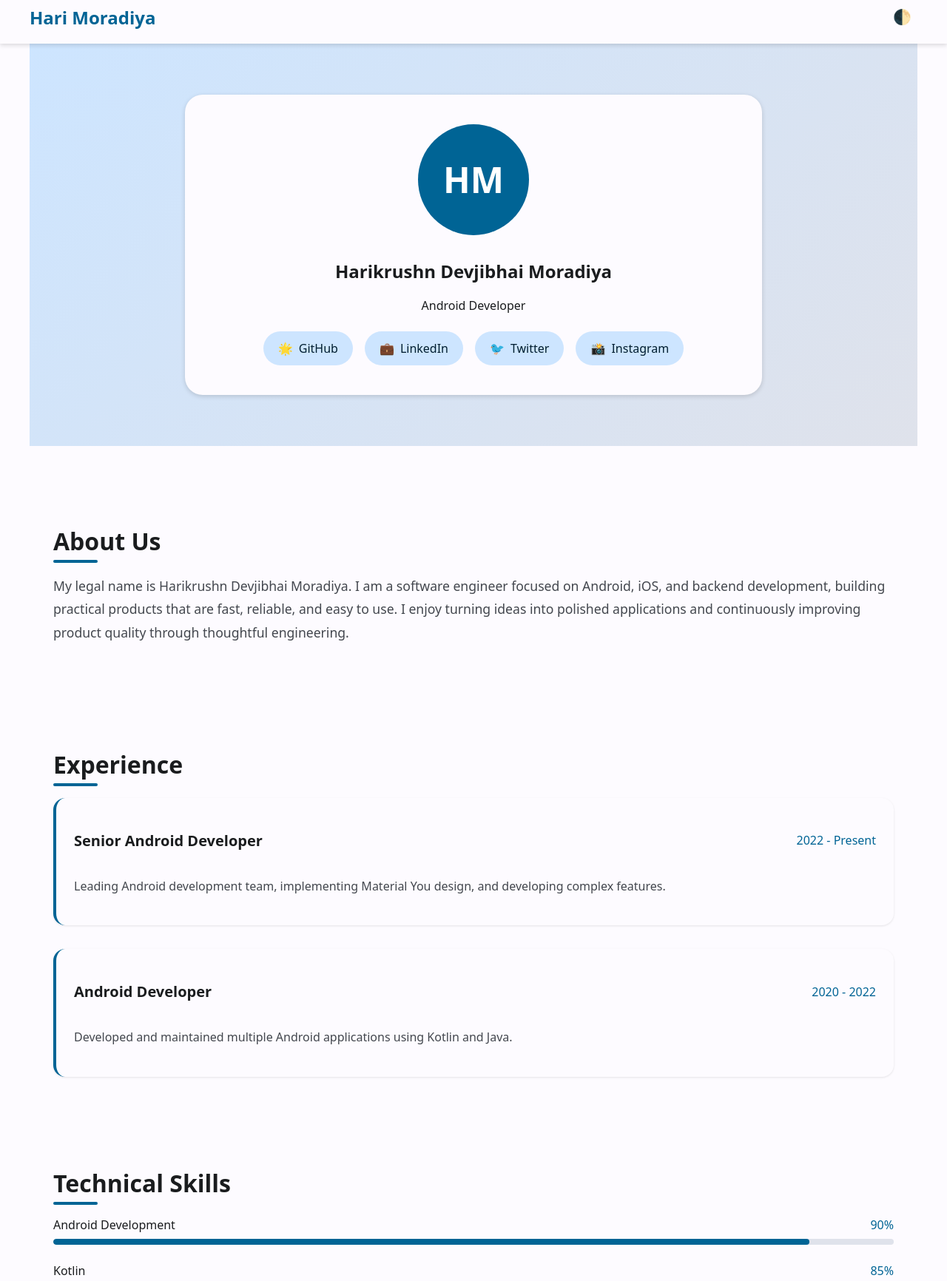
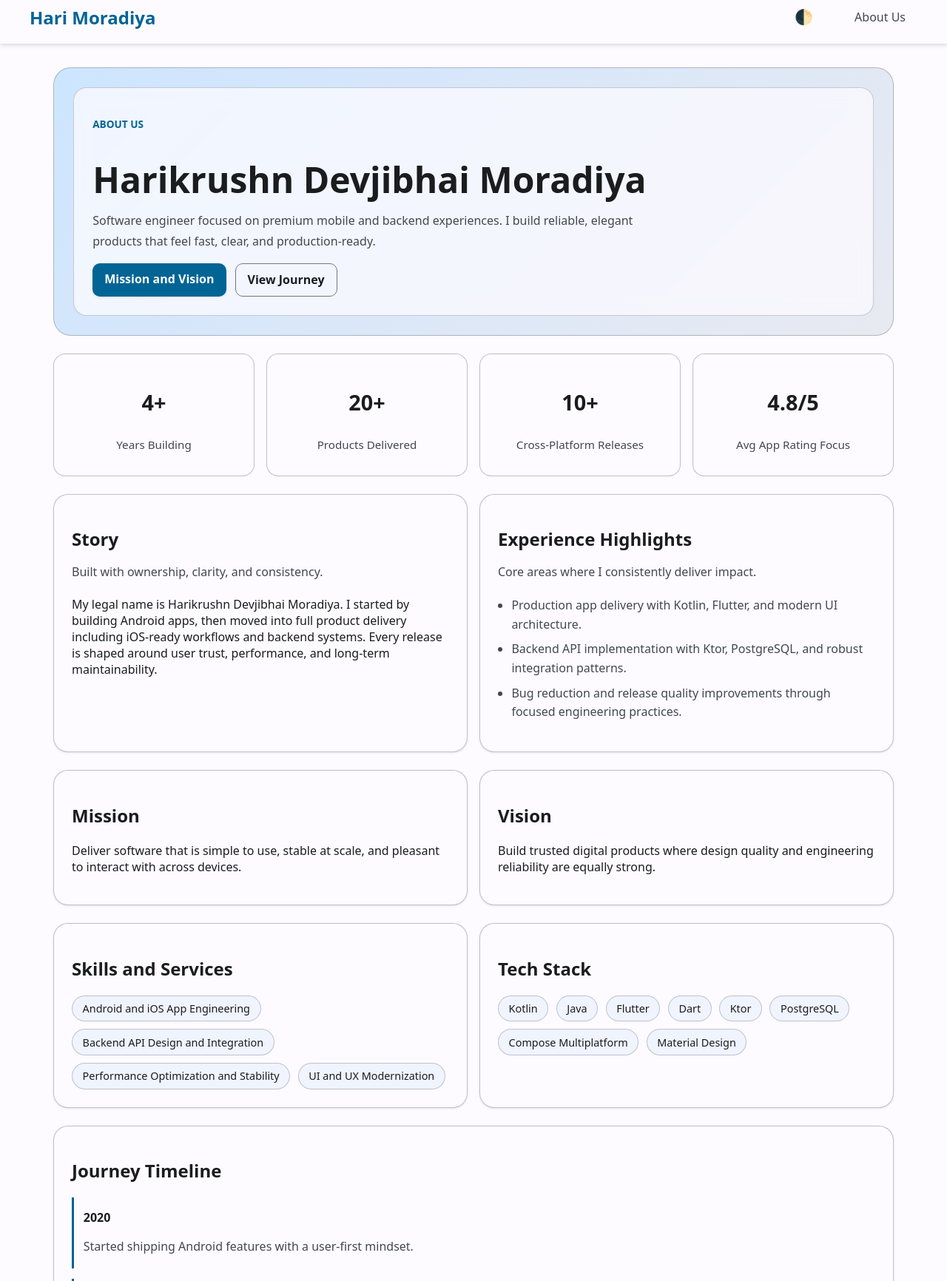
Before and after one commit to harimoradiya/harimoradiya.github.io, an Astro site: page /about in a window 1280 px wide. Shown: the part 13-1745 px from the top of the page at 74% size. Built offline with nearby package versions, Linux system fonts and the light colour scheme; Astro itself is replaced by a stand-in of ours.

Commit message:
Add premium About Us landing page and header nav link

```diff
--- /dev/null
+++ b/src/components/about/SectionCard.astro
@@ -0,0 +1,51 @@
+---
+interface Props {
+  title: string;
+  subtitle?: string;
+}
+
+const { title, subtitle } = Astro.props;
+---
+
+<section class="section-card">
+  <div class="section-head">
+    <h2>{title}</h2>
+    {subtitle && <p>{subtitle}</p>}
+  </div>
+  <div class="section-body">
+    <slot />
+  </div>
+</section>
+
+<style>
+  .section-card {
+    background: color-mix(in srgb, var(--surface) 72%, transparent);
+    border: 1px solid color-mix(in srgb, var(--outline) 45%, transparent);
+    border-radius: 20px;
+    padding: 1.5rem;
+    backdrop-filter: blur(12px);
+    box-shadow: var(--elevation-1);
+    transition: transform 0.25s ease, box-shadow 0.25s ease, border-color 0.25s ease;
+  }
+
+  .section-card:hover {
+    transform: translateY(-4px);
+    box-shadow: var(--elevation-2);
+    border-color: color-mix(in srgb, var(--primary) 35%, var(--outline));
+  }
+
+  .section-head h2 {
+    font-size: 1.5rem;
+    margin-bottom: 0.4rem;
+    color: var(--on-surface);
+  }
+
+  .section-head p {
+    color: var(--on-surface-variant);
+    line-height: 1.55;
+  }
+
+  .section-body {
+    margin-top: 1.25rem;
+  }
+</style>
--- a/src/layouts/Layout.astro
+++ b/src/layouts/Layout.astro
@@ -249,6 +249,7 @@
               🌓
             </button>
           </li>
+          <li><a href="/about" class="nav-link">About Us</a></li>
         </ul>
       </nav>
     </header>
--- a/src/pages/about.astro
+++ b/src/pages/about.astro
@@ -1,294 +1,366 @@
 ---
-// src/pages/about.astro
 import Layout from '../layouts/Layout.astro';
+import SectionCard from '../components/about/SectionCard.astro';
 
-const socialLinks = [
-    { name: 'GitHub', icon: '🌟', url: 'https://github.com/harimoradiya' },
-    { name: 'LinkedIn', icon: '💼', url: 'https://linkedin.com/in/harimoradiya' },
-    { name: 'Twitter', icon: '🐦', url: 'https://twitter.com/harimoradiya' },
-    { name: 'Instagram', icon: '📸', url: 'https://instagram.com/harimoradiya' }
+const highlights = [
+  { label: 'Years Building', value: '4+' },
+  { label: 'Products Delivered', value: '20+' },
+  { label: 'Cross-Platform Releases', value: '10+' },
+  { label: 'Avg App Rating Focus', value: '4.8/5' },
 ];
 
-const experiences = [
-    {
-        title: "Senior Android Developer",
-        company: "",
-        period: "2022 - Present",
-        description: "Leading Android development team, implementing Material You design, and developing complex features."
-    },
-    {
-        title: "Android Developer",
-        company: "",
-        period: "2020 - 2022",
-        description: "Developed and maintained multiple Android applications using Kotlin and Java."
-    }
+const services = [
+  'Android and iOS App Engineering',
+  'Backend API Design and Integration',
+  'Performance Optimization and Stability',
+  'UI and UX Modernization',
 ];
 
-const skills = [
-    { name: "Android Development", level: 90 },
-    { name: "Kotlin", level: 85 },
-    { name: "Java", level: 80 },
-    { name: "Material Design", level: 88 },
-    { name: "Flutter", level: 75 },
+const techStack = [
+  'Kotlin',
+  'Java',
+  'Flutter',
+  'Dart',
+  'Ktor',
+  'PostgreSQL',
+  'Compose Multiplatform',
+  'Material Design',
+];
+
+const journey = [
+  { year: '2020', detail: 'Started shipping Android features with a user-first mindset.' },
+  { year: '2022', detail: 'Joined product engineering at Vasuka and delivered production apps.' },
+  { year: '2024', detail: 'Expanded into backend APIs, architecture, and reliability-led workflows.' },
+  { year: '2026', detail: 'Building polished cross-platform products with faster release cycles.' },
+];
+
+const projects = [
+  { name: 'Android TV Remote', impact: 'iOS remote experience with smooth media and D-pad workflows.' },
+  { name: 'WiFi Mouse Remote', impact: 'Connected mobile and desktop control with low-latency input.' },
+  { name: 'RMS API', impact: 'Scalable restaurant backend APIs with Kotlin and PostgreSQL.' },
 ];
 ---
 
 <Layout>
-    <div class="about-container">
-        <!-- Hero Section -->
-        <section class="hero-section">
-            <div class="profile-card animate-up">
-                <div class="profile-image">HM</div>
-                <h1 class="animate-up">Harikrushn Devjibhai Moradiya</h1>
-                <p class="title animate-up-delay-1">Android Developer</p>
-                <div class="social-links animate-up-delay-2">
-                    {socialLinks.map(link => (
-                        <a href={link.url} target="_blank" rel="noopener noreferrer" class="social-link">
-                            <span class="icon">{link.icon}</span>
-                            <span class="name">{link.name}</span>
-                        </a>
-                    ))}
+  <div class="about-page">
+    <section class="hero">
+      <div class="hero-panel">
+        <p class="eyebrow">About Us</p>
+        <h1>Harikrushn Devjibhai Moradiya</h1>
+        <p class="lead">
+          Software engineer focused on premium mobile and backend experiences. I build reliable, elegant products that feel fast, clear, and production-ready.
+        </p>
+        <div class="hero-actions">
+          <a href="#mission" class="btn-primary">Mission and Vision</a>
+          <a href="#journey" class="btn-secondary">View Journey</a>
         </div>
       </div>
     </section>
 
-        <!-- About Me Section -->
-        <section class="content-section animate-fade-in">
-            <h2 class="section-title">About Us</h2>
-            <p class="about-text">
-                My legal name is Harikrushn Devjibhai Moradiya. I am a software engineer focused on Android, iOS, and backend development,
-                building practical products that are fast, reliable, and easy to use. I enjoy turning ideas into polished applications
-                and continuously improving product quality through thoughtful engineering.
-            </p>
+    <section class="grid stats-grid" aria-label="Achievements">
+      {highlights.map((item) => (
+        <article class="stat-card">
+          <p class="stat-value">{item.value}</p>
+          <p class="stat-label">{item.label}</p>
+        </article>
+      ))}
     </section>
 
-        <!-- Experience Section -->
-        <section class="content-section animate-fade-in">
-            <h2 class="section-title">Experience</h2>
-            <div class="experience-timeline">
-                {experiences.map((exp, index) => (
-                    <div class="experience-card animate-up" style={`--delay: ${index * 0.2}s`}>
-                        <div class="experience-header">
-                            <h3 class="experience-title">{exp.title}</h3>
-                            <span class="experience-period">{exp.period}</span>
+    <section class="grid two-col">
+      <SectionCard title="Story" subtitle="Built with ownership, clarity, and consistency.">
+        <p>
+          My legal name is Harikrushn Devjibhai Moradiya. I started by building Android apps, then moved into full product delivery including iOS-ready workflows and backend systems. Every release is shaped around user trust, performance, and long-term maintainability.
+        </p>
+      </SectionCard>
+      <SectionCard title="Experience Highlights" subtitle="Core areas where I consistently deliver impact.">
+        <ul class="clean-list">
+          <li>Production app delivery with Kotlin, Flutter, and modern UI architecture.</li>
+          <li>Backend API implementation with Ktor, PostgreSQL, and robust integration patterns.</li>
+          <li>Bug reduction and release quality improvements through focused engineering practices.</li>
+        </ul>
+      </SectionCard>
+    </section>
+
+    <section id="mission" class="grid two-col">
+      <SectionCard title="Mission">
+        <p>
+          Deliver software that is simple to use, stable at scale, and pleasant to interact with across devices.
+        </p>
+      </SectionCard>
+      <SectionCard title="Vision">
+        <p>
+          Build trusted digital products where design quality and engineering reliability are equally strong.
+        </p>
+      </SectionCard>
+    </section>
+
+    <section class="grid two-col">
+      <SectionCard title="Skills and Services">
+        <div class="chip-grid">
+          {services.map((service) => <span class="chip">{service}</span>)}
         </div>
-                        <p class="company-name">{exp.company}</p>
-                        <p class="experience-description">{exp.description}</p>
+      </SectionCard>
+      <SectionCard title="Tech Stack">
+        <div class="chip-grid">
+          {techStack.map((tech) => <span class="chip">{tech}</span>)}
+        </div>
+      </SectionCard>
+    </section>
+
+    <section id="journey">
+      <SectionCard title="Journey Timeline">
+        <div class="timeline">
+          {journey.map((step) => (
+            <div class="timeline-item">
+              <p class="timeline-year">{step.year}</p>
+              <p class="timeline-detail">{step.detail}</p>
             </div>
           ))}
         </div>
+      </SectionCard>
     </section>
 
-        <!-- Skills Section -->
-        <section class="content-section animate-fade-in">
-            <h2 class="section-title">Technical Skills</h2>
-            <div class="skills-container">
-                {skills.map((skill, index) => (
-                    <div class="skill-bar animate-width" style={`--delay: ${index * 0.2}s`}>
-                        <div class="skill-header">
-                            <span class="skill-name">{skill.name}</span>
-                            <span class="skill-percentage">{skill.level}%</span>
+    <section>
+      <SectionCard title="Client and Project Highlights" subtitle="Selected outcomes from recent work.">
+        <div class="project-grid">
+          {projects.map((project) => (
+            <article class="project-card">
+              <h3>{project.name}</h3>
+              <p>{project.impact}</p>
+            </article>
+          ))}
         </div>
-                        <div class="skill-progress">
-                            <div class="skill-level" style={`width: ${skill.level}%`}></div>
-                        </div>
-                    </div>
-                ))}
+      </SectionCard>
+    </section>
+
+    <section class="cta">
+      <div class="cta-card">
+        <h2>Let’s Build Something Strong Together</h2>
+        <p>
+          If you are looking for a reliable engineer for mobile or backend product delivery, let’s connect and build your next release.
+        </p>
+        <a href="https://www.linkedin.com/in/hari-moradiya-0a7145179/" target="_blank" rel="noopener noreferrer" class="btn-primary">Start a Conversation</a>
       </div>
     </section>
   </div>
 
   <style>
-        .about-container {
-            margin-top: -2rem;
+    .about-page {
+      display: grid;
+      gap: 1.5rem;
+      scroll-behavior: smooth;
     }
 
-        .hero-section {
-            min-height: 60vh;
-            display: flex;
-            align-items: center;
-            justify-content: center;
-            background: linear-gradient(135deg, var(--primary-container), var(--surface-variant));
-            padding: 2rem;
-            margin: 0 -2rem 2rem -2rem;
+    .hero {
+      background: linear-gradient(135deg, var(--primary-container), color-mix(in srgb, var(--surface-variant) 70%, var(--surface)));
+      border-radius: 24px;
+      padding: clamp(1.2rem, 2vw, 2.4rem);
+      border: 1px solid color-mix(in srgb, var(--outline) 45%, transparent);
     }
 
-        .profile-card {
-            background: var(--surface);
-            padding: 2.5rem;
-            border-radius: 24px;
-            box-shadow: var(--elevation-2);
-            text-align: center;
-            max-width: 700px;
-            width: 100%;
+    .hero-panel {
+      background: color-mix(in srgb, var(--surface) 74%, transparent);
+      border: 1px solid color-mix(in srgb, var(--outline) 36%, transparent);
+      border-radius: 18px;
+      backdrop-filter: blur(12px);
+      padding: clamp(1.1rem, 2vw, 2.2rem);
     }
 
-        .profile-image {
-            width: 150px;
-            height: 150px;
-            border-radius: 75px;
+    .eyebrow {
+      font-size: 0.85rem;
+      color: var(--primary);
+      font-weight: 700;
+      text-transform: uppercase;
+      margin-bottom: 0.75rem;
+    }
+
+    h1 {
+      font-size: clamp(2rem, 4vw, 3rem);
+      line-height: 1.1;
+      margin-bottom: 0.9rem;
+    }
+
+    .lead {
+      color: var(--on-surface-variant);
+      line-height: 1.7;
+      max-width: 800px;
+    }
+
+    .hero-actions {
+      display: flex;
+      flex-wrap: wrap;
+      gap: 0.75rem;
+      margin-top: 1rem;
+    }
+
+    .btn-primary,
+    .btn-secondary {
+      text-decoration: none;
+      border-radius: 10px;
+      padding: 0.65rem 1rem;
+      transition: transform 0.2s ease, box-shadow 0.2s ease;
+      font-weight: 600;
+    }
+
+    .btn-primary {
       background: var(--primary);
       color: var(--on-primary);
-            display: flex;
-            align-items: center;
-            justify-content: center;
-            font-size: 3rem;
-            font-weight: bold;
-            margin: 0 auto 2rem auto;
+      box-shadow: var(--elevation-1);
     }
 
-        .social-links {
-            display: flex;
-            justify-content: center;
-            gap: 1rem;
-            margin-top: 1.5rem;
-            flex-wrap: wrap;
+    .btn-secondary {
+      border: 1px solid var(--outline);
+      color: var(--on-surface);
     }
 
-        .social-link {
-            display: flex;
-            align-items: center;
-            gap: 0.5rem;
-            padding: 0.75rem 1.25rem;
-            background: var(--primary-container);
-            color: var(--on-primary-container);
-            border-radius: 100px;
-            text-decoration: none;
-            transition: transform 0.2s ease;
+    .btn-primary:hover,
+    .btn-secondary:hover {
+      transform: translateY(-2px);
+      box-shadow: var(--elevation-2);
     }
 
-        .social-link:hover {
-            transform: translateY(-2px);
+    .grid {
+      display: grid;
+      gap: 1rem;
     }
 
-        .content-section {
-            padding: 3rem 0;
+    .stats-grid {
+      grid-template-columns: repeat(4, minmax(0, 1fr));
     }
 
-        .section-title {
-            font-size: 2rem;
-            color: var(--on-surface);
-            margin-bottom: 1.5rem;
-            position: relative;
+    .stat-card {
+      border-radius: 16px;
+      border: 1px solid color-mix(in srgb, var(--outline) 45%, transparent);
+      background: color-mix(in srgb, var(--surface) 78%, transparent);
+      padding: 1rem;
+      text-align: center;
+      transition: transform 0.2s ease, border-color 0.2s ease;
     }
 
-        .section-title::after {
-            content: '';
-            position: absolute;
-            bottom: -0.5rem;
-            left: 0;
-            width: 60px;
-            height: 4px;
-            background: var(--primary);
-            border-radius: 2px;
+    .stat-card:hover {
+      transform: translateY(-3px);
+      border-color: color-mix(in srgb, var(--primary) 35%, var(--outline));
     }
 
-        .about-text {
-            color: var(--on-surface-variant);
-            line-height: 1.8;
-            font-size: 1.1rem;
+    .stat-value {
+      font-size: 1.8rem;
+      font-weight: 700;
+      color: var(--on-surface);
     }
 
-        .experience-timeline {
-            display: grid;
-            gap: 2rem;
+    .stat-label {
+      margin-top: 0.2rem;
+      color: var(--on-surface-variant);
+      font-size: 0.95rem;
     }
 
-        .experience-card {
-            background: var(--surface);
-            border-radius: 16px;
-            padding: 1.5rem;
-            box-shadow: var(--elevation-1);
-            border-left: 4px solid var(--primary);
+    .two-col {
+      grid-template-columns: repeat(2, minmax(0, 1fr));
     }
 
-        .experience-header {
-            display: flex;
-            justify-content: space-between;
-            align-items: center;
-            margin-bottom: 0.5rem;
+    .clean-list {
+      padding-left: 1.15rem;
+      color: var(--on-surface-variant);
+      display: grid;
+      gap: 0.5rem;
+      line-height: 1.6;
     }
 
-        .experience-title {
-            color: var(--on-surface);
-            font-size: 1.25rem;
+    .chip-grid {
+      display: flex;
+      flex-wrap: wrap;
+      gap: 0.65rem;
     }
 
-        .experience-period {
-            color: var(--primary);
-            font-weight: 500;
+    .chip {
+      border: 1px solid color-mix(in srgb, var(--outline) 40%, transparent);
+      background: color-mix(in srgb, var(--primary-container) 30%, var(--surface));
+      color: var(--on-surface);
+      padding: 0.45rem 0.85rem;
+      border-radius: 999px;
+      font-size: 0.9rem;
     }
 
-        .company-name {
-            color: var(--on-surface-variant);
-            font-weight: 500;
-            margin-bottom: 0.5rem;
+    .timeline {
+      display: grid;
+      gap: 0.9rem;
     }
 
-        .experience-description {
+    .timeline-item {
+      border-left: 3px solid var(--primary);
+      padding-left: 0.8rem;
+    }
+
+    .timeline-year {
+      color: var(--on-surface);
+      font-weight: 700;
+      margin-bottom: 0.25rem;
+    }
+
+    .timeline-detail {
       color: var(--on-surface-variant);
       line-height: 1.6;
     }
 
-        .skills-container {
+    .project-grid {
       display: grid;
-            gap: 1.5rem;
+      grid-template-columns: repeat(3, minmax(0, 1fr));
+      gap: 0.8rem;
     }
 
-        .skill-header {
-            display: flex;
-            justify-content: space-between;
-            margin-bottom: 0.5rem;
+    .project-card {
+      border: 1px solid color-mix(in srgb, var(--outline) 42%, transparent);
+      border-radius: 14px;
+      padding: 1rem;
+      background: color-mix(in srgb, var(--surface) 75%, transparent);
     }
 
-        .skill-name {
-            color: var(--on-surface);
-            font-weight: 500;
+    .project-card h3 {
+      font-size: 1.05rem;
+      margin-bottom: 0.45rem;
     }
 
-        .skill-percentage {
-            color: var(--primary);
-            font-weight: 500;
+    .project-card p {
+      color: var(--on-surface-variant);
+      line-height: 1.55;
+      font-size: 0.95rem;
     }
 
-        .skill-progress {
-            height: 8px;
-            background: var(--surface-variant);
-            border-radius: 4px;
-            overflow: hidden;
+    .cta-card {
+      border-radius: 20px;
+      padding: clamp(1.2rem, 2vw, 2rem);
+      border: 1px solid color-mix(in srgb, var(--primary) 35%, var(--outline));
+      background: linear-gradient(135deg, color-mix(in srgb, var(--primary-container) 50%, var(--surface)), var(--surface));
+      text-align: center;
     }
 
-        .skill-level {
-            height: 100%;
-            background: var(--primary);
-            border-radius: 4px;
-            transform-origin: left;
-            animation: growWidth 1.5s ease-out forwards;
+    .cta-card h2 {
+      font-size: clamp(1.5rem, 3vw, 2.2rem);
+      margin-bottom: 0.75rem;
     }
 
-        @keyframes growWidth {
-            from { transform: scaleX(0); }
-            to { transform: scaleX(1); }
+    .cta-card p {
+      color: var(--on-surface-variant);
+      max-width: 720px;
+      margin: 0 auto 1rem auto;
+      line-height: 1.7;
+    }
+
+    @media (max-width: 1024px) {
+      .stats-grid {
+        grid-template-columns: repeat(2, minmax(0, 1fr));
+      }
+
+      .project-grid {
+        grid-template-columns: 1fr 1fr;
+      }
     }
 
     @media (max-width: 768px) {
-            .hero-section {
-                min-height: 50vh;
-                padding: 1rem;
-            }
-
-            .profile-card {
-                padding: 1.5rem;
-            }
-
-            .social-links {
-                flex-direction: column;
-            }
-
-            .experience-header {
-                flex-direction: column;
-                align-items: flex-start;
-                gap: 0.5rem;
+      .two-col,
+      .stats-grid,
+      .project-grid {
+        grid-template-columns: 1fr;
       }
     }
   </style>
```
Lines whose indentation alone changed are shown as unchanged.
